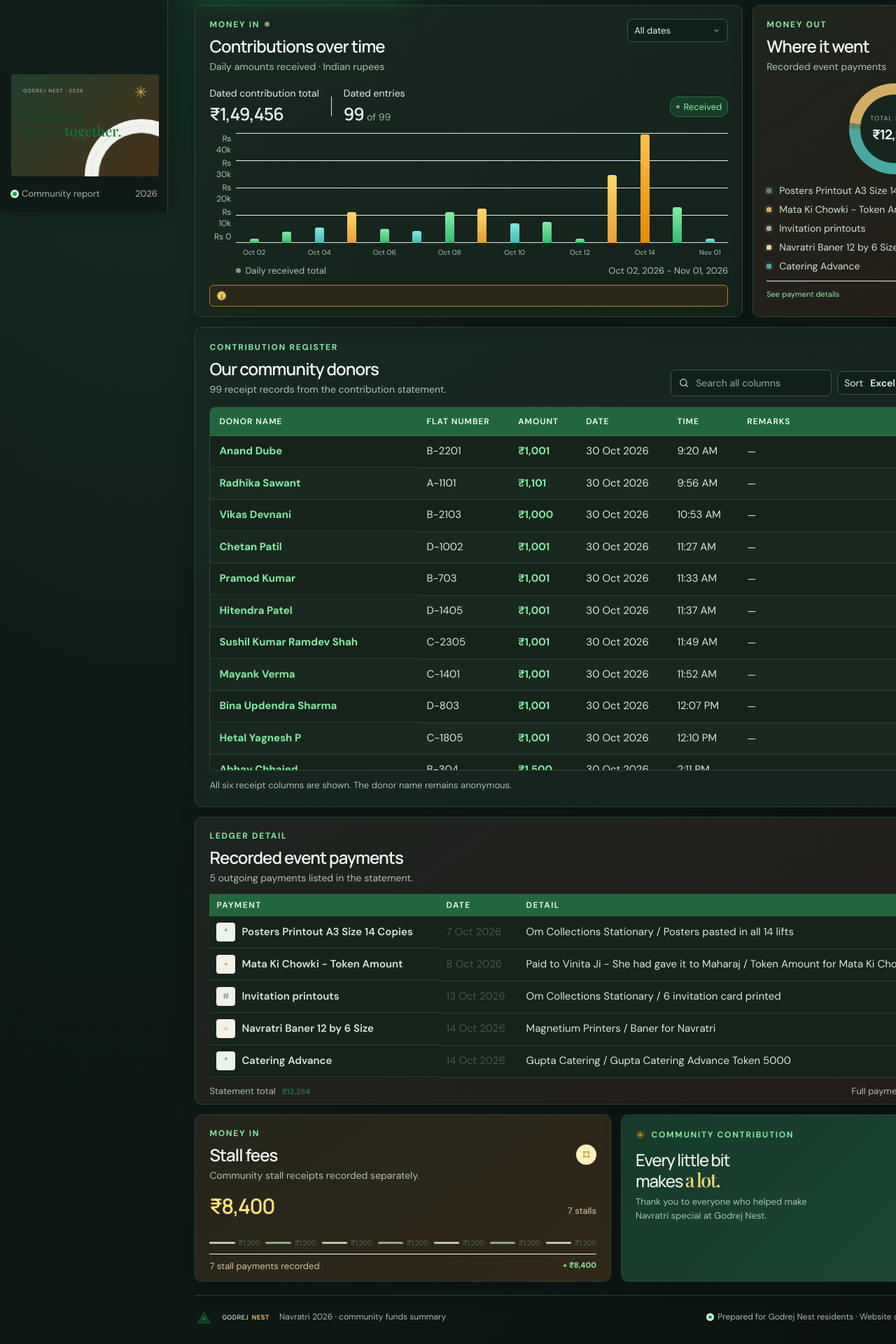
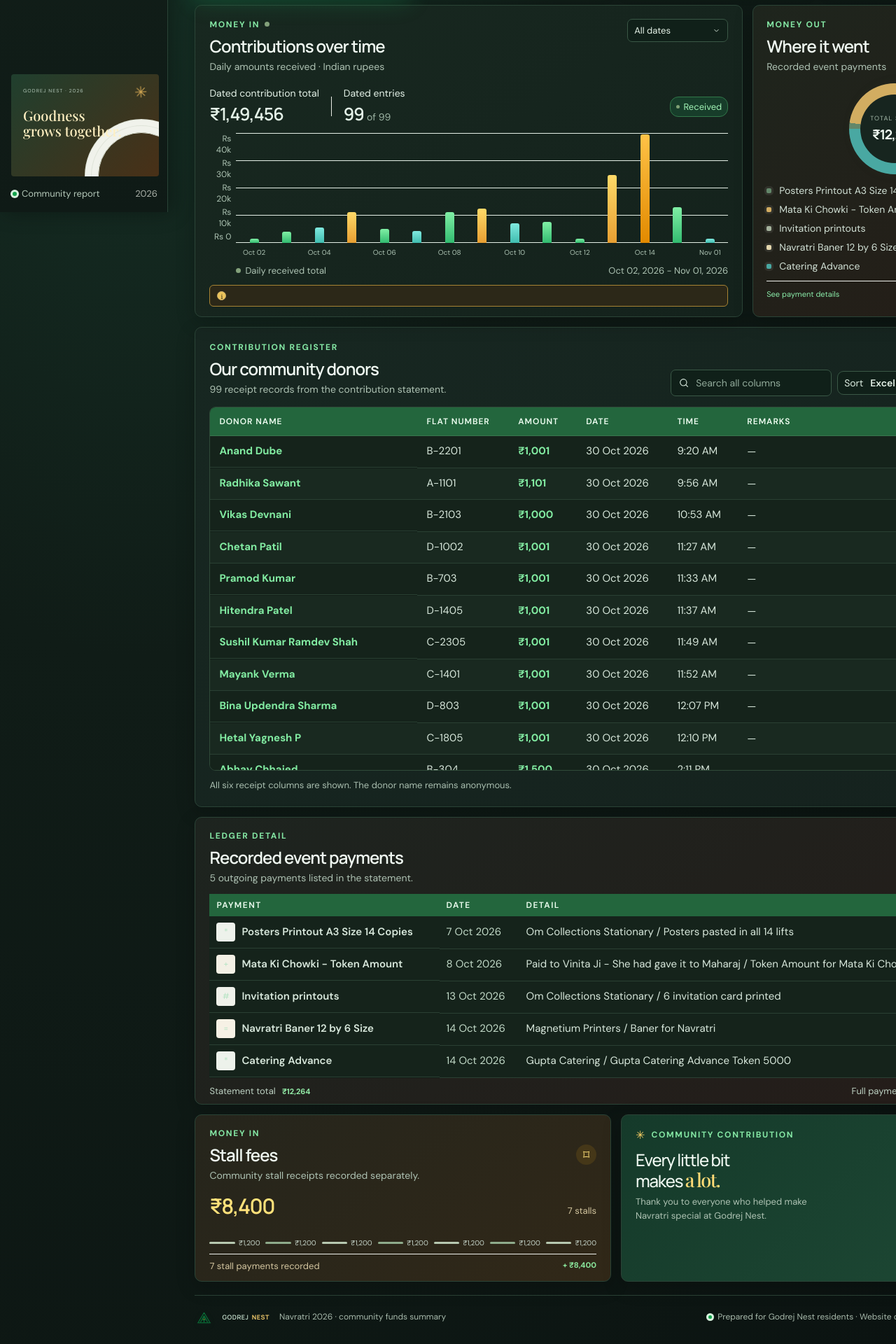
Before and after one commit to abhisheksawant52/Godrejnest, a React (Vite) app: page / in a window 1280 px wide. Shown: the part 497-2417 px from the top of the page at 70% size. Built offline with nearby package versions, Linux system fonts and the light colour scheme; a web font is replaced by a local one.

Commit message:
Updating Data

```diff
--- a/src/styles.css
+++ b/src/styles.css
@@ -379,3 +379,17 @@ body{background:radial-gradient(ellipse at 15% 0%,#18382b 0%,#101c17 42%,#0b1311
 .data-note{background:#2c2818;border-color:#a78333;color:#f2dfac}.note-mark{background:#ecc45b;color:#2d2714}.scroll-top{background:linear-gradient(135deg,#62ed93,#16a95e);color:#092b18;box-shadow:0 8px 24px #15aa5a55}
 .export-button{background:linear-gradient(135deg,#3cda7a,#159d54);color:#082c18}.export-button:hover{background:#6af19a;color:#062415}.sort-select,.export-button{border-radius:9px}
 @media(prefers-reduced-motion:reduce){*{scroll-behavior:auto!important}}
+/* Contrast corrections for remaining small labels and badges on dark surfaces. */
+.main-content{color:#e7f1e9}
+.sidebar-label,.sidebar-foot,.art-caption{color:#b4c8b9}
+.navratri-art>b,.navratri-art b i{color:#fff0c2}
+.privacy-chip{background:#163c29;border-color:#34774e;color:#a1f6b9}
+.chart-badge{background:#173d2a;border-color:#32784a;color:#a2f4b6}
+.panel-menu,.expense-avatar{color:#b6e4c4}
+.date-text{color:#c1d9c7}.detail-text{color:#c1d0c5}
+.table-foot{color:#bdd1c2}.table-foot b{color:#94efa9}
+.stall-badge{background:#453718;color:#ffe07a}
+.stall-mini-bars span{color:#c8d7cc}
+.balance-art{color:#366047}
+.table-search button{color:#c6ddcb}.table-search button:hover{color:#8df0a9}
+.balance-flower,.donut-center-flower{color:#ffd366}
```
Also changed, not shown: 4 other files (tests, documents, lock files or other folders).
